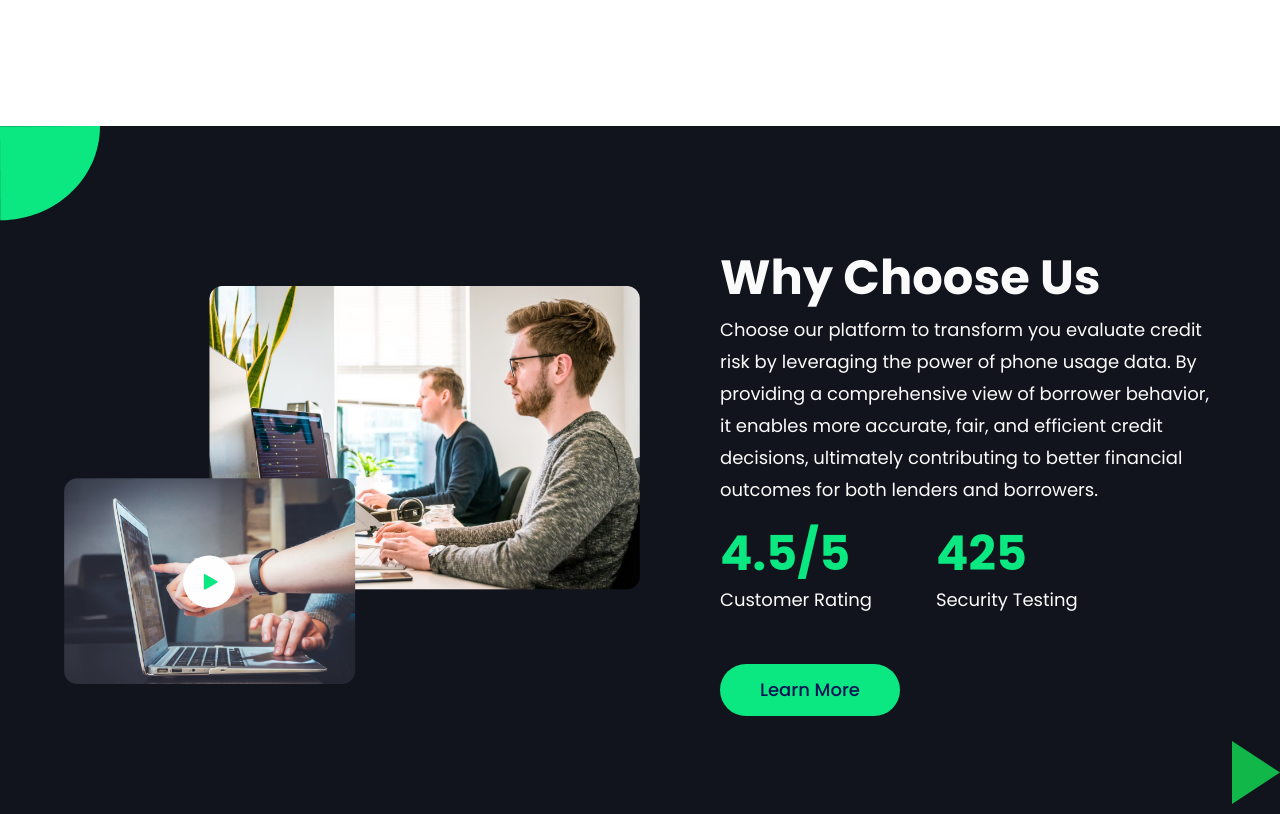
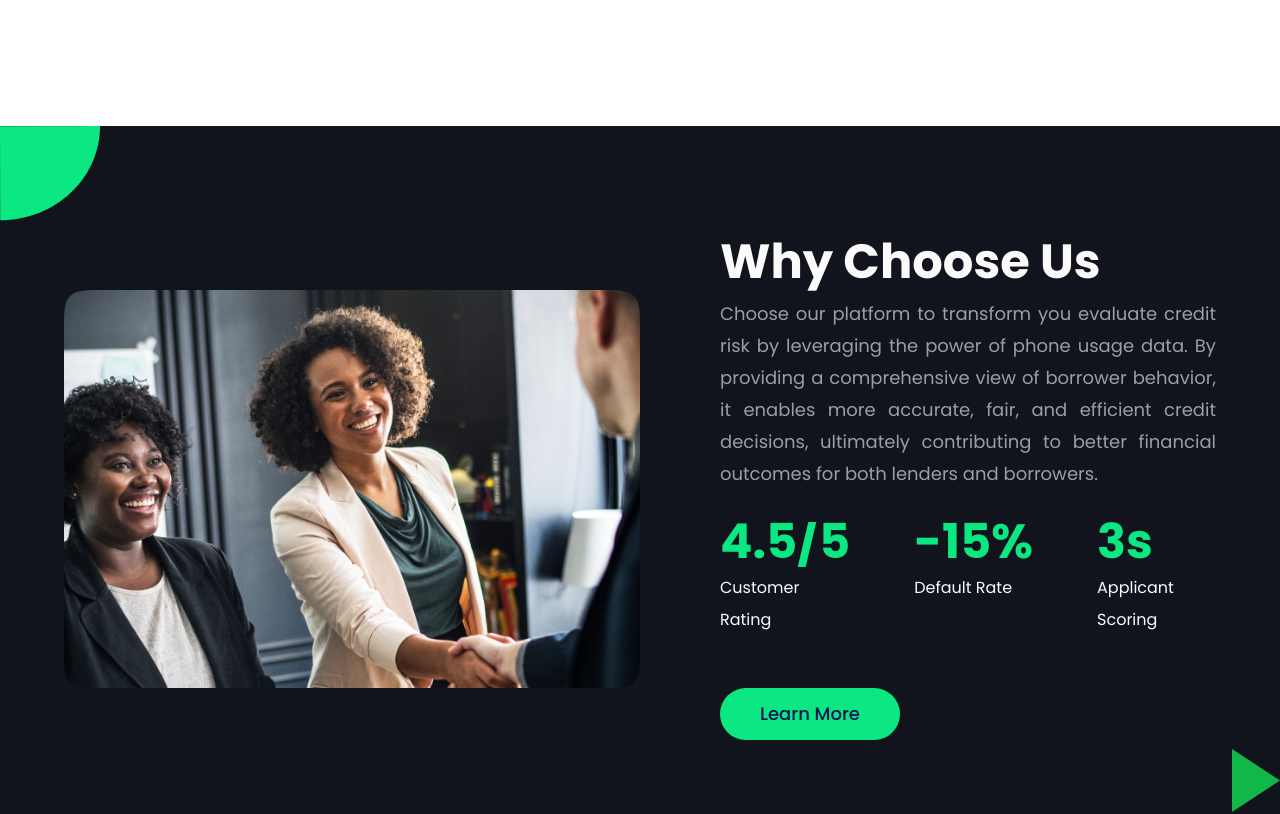
Before and after one commit to Fumiwoio2024/fumiwo-website, a Next.js app: page / in a window 1280 px wide. Shown: the part 2982-3796 px from the top of the page. Built offline with nearby package versions, Linux system fonts and the light colour scheme.

Commit message:
fix site

```diff
--- a/app/globals.css
+++ b/app/globals.css
@@ -45,8 +45,11 @@ body {
 }
 }
 
-.selected-edit {
-  /* border-color:   ;*/
+.custom-sticky {
+  /* Safari */
+  position: -webkit-sticky;
+  /* Standard */
+  position: sticky;
 }
 
 .content {
--- a/src/components/about/Story.tsx
+++ b/src/components/about/Story.tsx
@@ -14,7 +14,7 @@ const Story = () => {
 				</H4>
 				<Divider height={16} />
 				<P className=''>
-					Lorem ipsum dolor sit amet consectetur. Porta orci sed pretium nec dui etiam vitae pharetra. Aliquet sed ultrices rhoncus lacinia nibh vulputate viverra lacus porttitor.
+					Fumiwo was founded with the aim to bridge the accessing gap of credit in Africa and improve financial inclusion of billions of individuals by developing innovative credit scoring solutions. We’re harnessing next generation technologies—from machine learning to AI—to build trusted, global standard solutions.
 				</P>
 			</div>
 
@@ -30,15 +30,16 @@ const Story = () => {
 			<Divider className='h-20 md:h-32' />
 
 			<div className='md:flex text-left gap-10 max-w-5xl mx-auto'>
-				<H4 className='md:w-7/12'>
+				<H4 className='md:w-6/12 md:!leading-[72px]'>
 					We exist to help you make better credit decisions and reduce defaults
 				</H4>
 				<div className='md:w-5/12'>
 					<P >
-						We share common trends and strategies for improving your rental income and making sure you stay in high demand of service.
+						In today's rapidly evolving financial landscape, making informed and accurate credit decisions is more critical than ever. Traditional credit scoring models often fall short in capturing the complete financial picture of potential borrowers, especially those with limited credit histories and lack of financial footprints.
+
 						<br />
 						<br />
-						With lots of unique blocks, you can easily build a page without coding. Build your next landing page. With lots of unique blocks, you can easily build a page without coding any other page.
+						That's where our cutting-edge credit scoring solution, leveraging smartphone metadata, comes into play.
 					</P>
 				</div>
 			</div>
--- a/src/components/global/Tabs.tsx
+++ b/src/components/global/Tabs.tsx
@@ -316,8 +316,7 @@ export const AboutUsTabs = () => {
 	return (
 		<div className='sm:px-10 px-3'>
 			<div className='md:block hidden '>
-				<div className='flex gap-16 xl:max-w-6xl mx-auto my-14'>
-
+				<div className='flex gap-16 xl:max-w-6xl mx-auto my-14 sticky top-[2200px]'>
 					<div className='w-1/5 '>
 						<div className=' border-paraGray/30 border-r space-y-11'>
 							{dummyAboutTabs.map((tab, index) => (
--- a/src/components/home/KeyFeatures.tsx
+++ b/src/components/home/KeyFeatures.tsx
@@ -6,7 +6,7 @@ import { AboutUsTabs } from '../global/Tabs'
 const KeyFeatures = () => {
 	return (
 		<section className=' pb-32 '>
-			<div className='text-center max-w-xl mx-auto px-6 sticky top-0'>
+			<div className='text-center max-w-xl mx-auto px-6 '>
 				<H4 className='md:!leading-[72px] max-w-xl mx-auto  '>
 					Key <span className='text-primaryGreen'>features</span>
 				</H4>
--- a/src/components/home/WhyUs.tsx
+++ b/src/components/home/WhyUs.tsx
@@ -4,11 +4,26 @@ import Divider from '../global/Divider'
 import { PrimaryButton } from '../global/Buttons'
 import Image from 'next/image'
 import whyUs from '@images/whyUs.png'
+import newWhyUs from '@images/new-why-us.png'
 
+const Metrics = ({ numbers, title }: { numbers: string, title: string }) => {
+	return (
+		<div className=''>
+			<P className='!text-primaryGreen !font-bold !text-5xl'>
+				{numbers}
+			</P>
+			<Divider height={14} />
+			<P className='!text-base !font-normal !text-offWhite'>
+				{title}
+			</P>
+		</div>
+	)
+
+}
 
 const WhyUs = () => {
 	return (
-		<section className='relative text-center bg-primaryBlack px-6 py-20 md:py-32 mb-32 lg:mb-44'>
+		<section className='relative text-center bg-primaryBlack px-6 py-20 md:py-28 mb-24  lg:mb-44'>
 			<div className='w-fit hidden lg:block h-fit absolute top-0 left-0  '>
 				<svg width="100" height="95" viewBox="0 0 100 95" fill="none" xmlns="http://www.w3.org/2000/svg">
 					<path d="M0.00110788 0.218966L100.001 -0.000102199C100.115 51.9179 55.4389 94.0978 0.207031 94.2188L0.00110788 0.218966Z" fill="#0BE781" />
@@ -18,7 +33,7 @@ const WhyUs = () => {
 
 			<div className='md:flex items-center text-center lg:text-left gap-20 max-w-6xl mx-auto space-y-20 md:space-y-0'>
 				<Image
-					src={whyUs}
+					src={newWhyUs}
 					alt='people typing on laptop'
 					className='md:w-6/12'
 				/>
@@ -27,30 +42,15 @@ const WhyUs = () => {
 						Why Choose Us
 					</H4>
 					<Divider height={12} />
-					<P className='!text-offWhite'>
+					<P className='!text-offWhite/60 text-justify'>
 						Choose our platform to transform you evaluate credit risk by leveraging the power of phone usage data. By providing a comprehensive view of borrower behavior, it enables more accurate, fair, and efficient credit decisions, ultimately contributing to better financial outcomes for both lenders and borrowers.
 					</P>
 					<Divider height={32} />
 
-					<div className='flex gap-16'>
-						<div>
-							<P className='!text-primaryGreen !font-bold !text-5xl'>
-								4.5/5
-							</P>
-							<Divider height={14} />
-							<P className='!text-offWhite'>
-								Customer Rating
-							</P>
-						</div>
-						<div>
-							<P className='!text-primaryGreen !font-bold !text-5xl'>
-								425
-							</P>
-							<Divider height={14} />
-							<P className='!text-offWhite'>
-								Security Testing
-							</P>
-						</div>
+					<div className='flex gap-16 overflow-x-auto no-scrollbar py-1'>
+						<Metrics numbers='4.5/5' title='Customer Rating' />
+						<Metrics numbers='-15%' title='Default Rate' />
+						<Metrics numbers='3s' title='Applicant Scoring' />
 					</div>
 					<Divider height={48} />
 
```
Also changed, not shown: public/assets/images/new-why-us.png (added).
